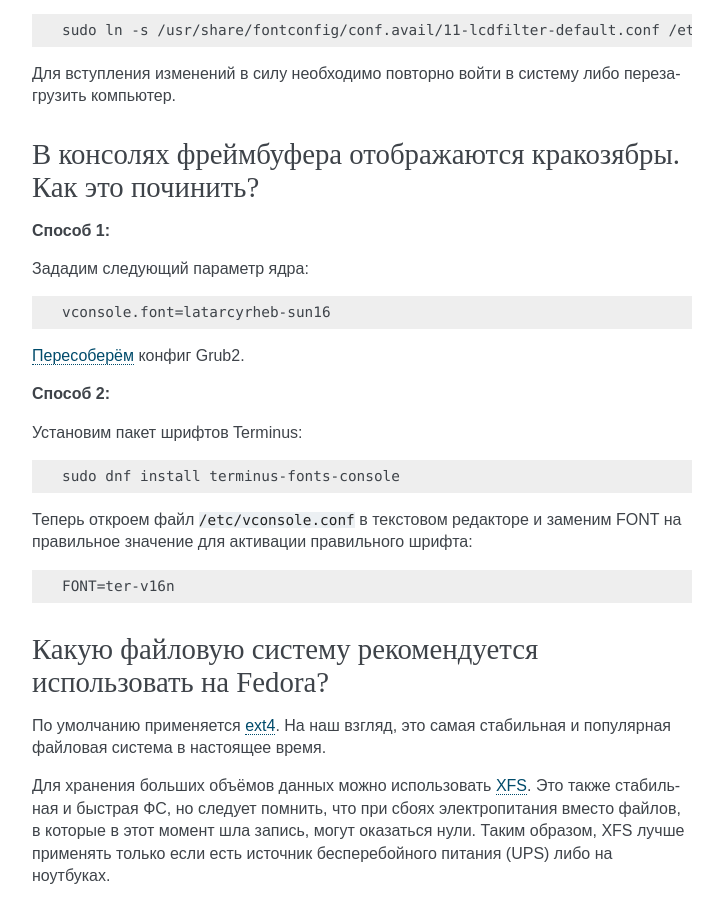
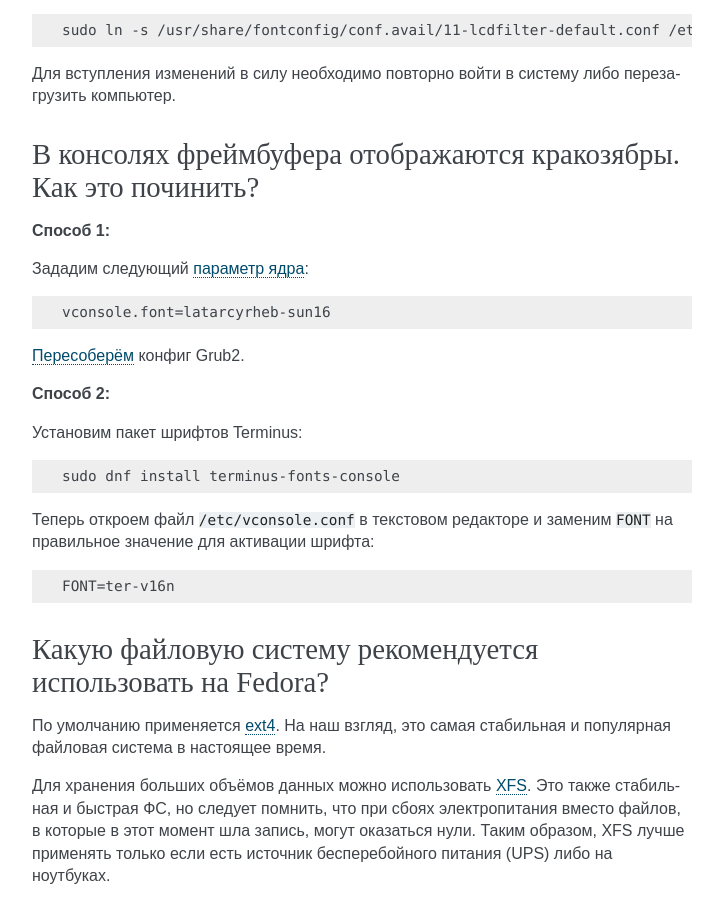
Before and after one commit to RussianFedora/FAQ, a Sphinx documentation site: the page built from source/installation.rst, in a window 1280 px wide and 900 px high, scrolled down 4109 px. Shown: the whole window, without its empty margins (388-1111 px from the left). Built offline with Sphinx 7.4.7, drawn with Linux system fonts in a browser that asks for light colours.

Commit message:
Updated question fonts-console again

```diff
--- a/source/installation.rst
+++ b/source/installation.rst
@@ -236,7 +236,7 @@
 
 **Способ 1:**
 
-Зададим следующий параметр ядра:
+Зададим следующий :ref:`параметр ядра <kernelpm-perm>`:
 
 .. code-block:: text
 
@@ -252,7 +252,7 @@
 
     sudo dnf install terminus-fonts-console
 
-Теперь откроем файл ``/etc/vconsole.conf`` в текстовом редакторе и заменим FONT на правильное значение для активации правильного шрифта:
+Теперь откроем файл ``/etc/vconsole.conf`` в текстовом редакторе и заменим ``FONT`` на правильное значение для активации шрифта:
 
 .. code-block:: text
 
```
